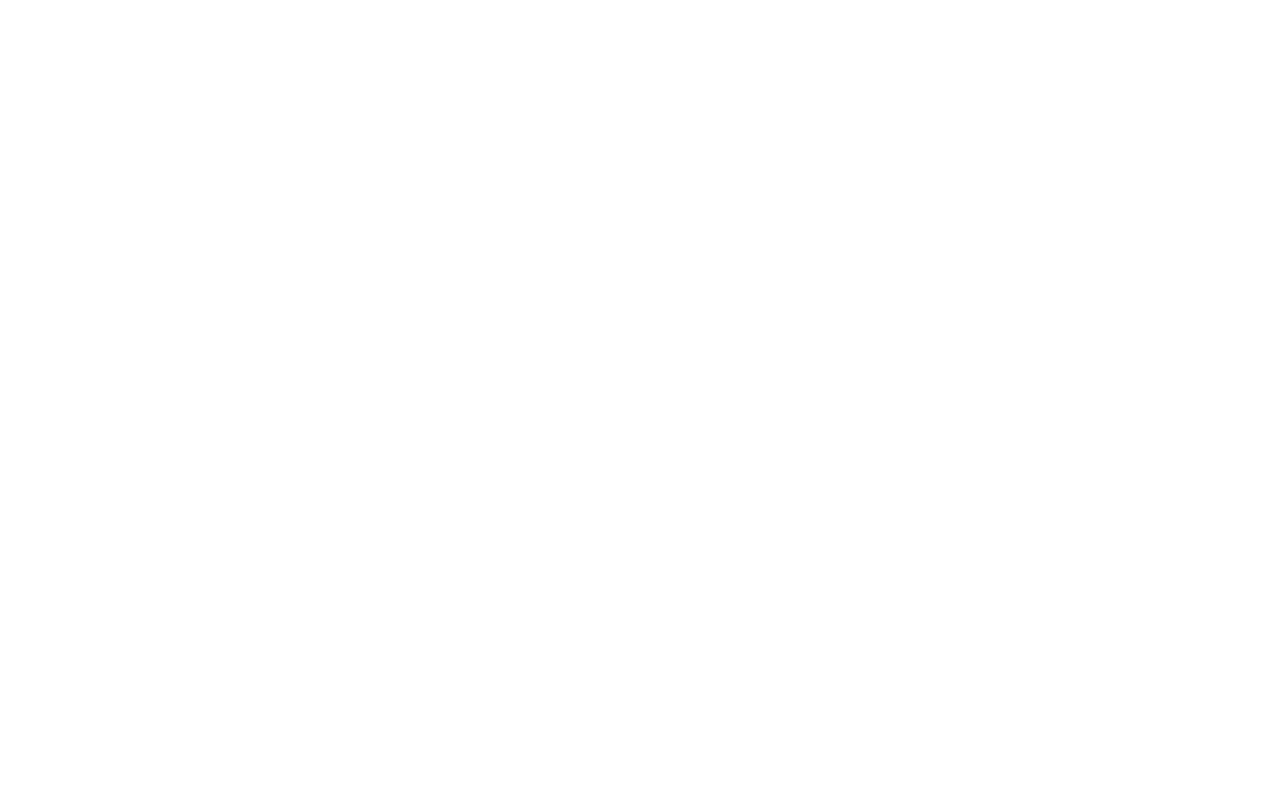
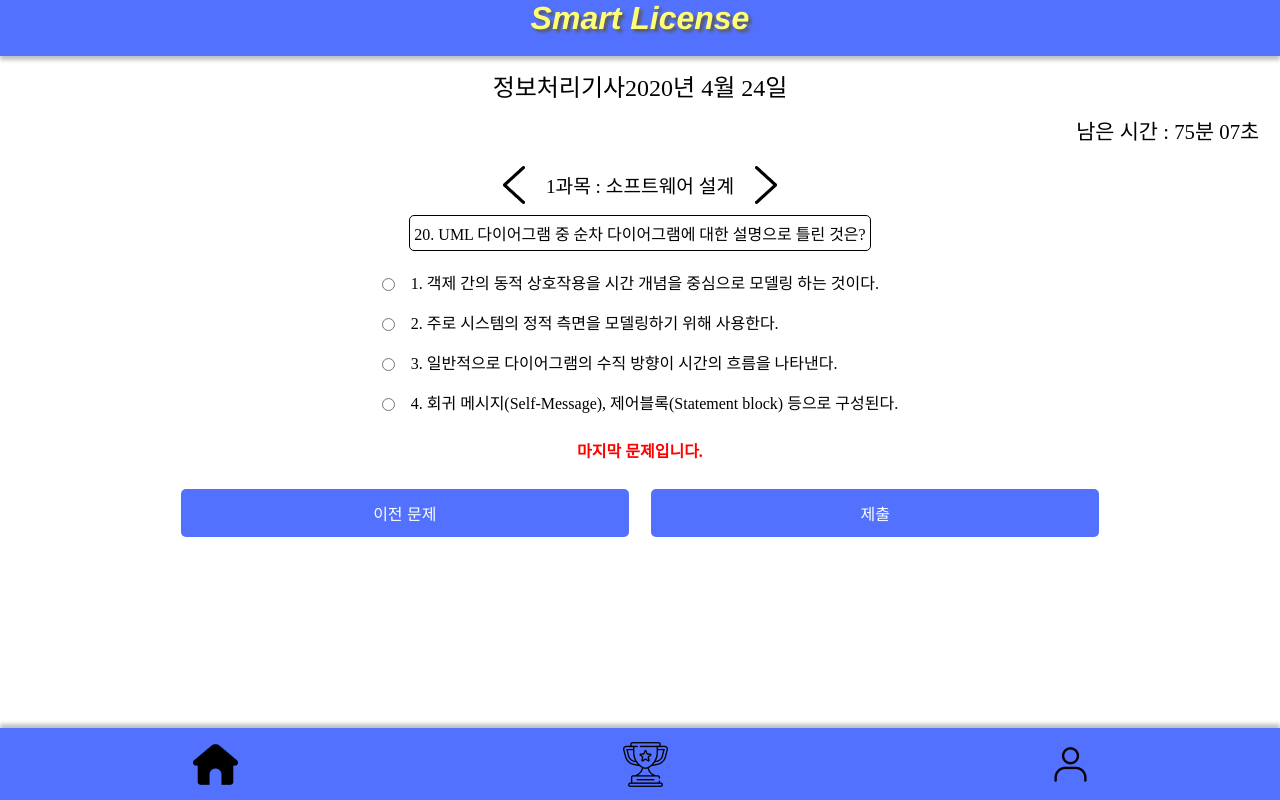
Before and after one commit to popcorn0125/SmartLicense, a Vue app: page /TestMode in a window 1280 px wide. Before the commit this address had no page. Built offline with nearby package versions, Linux system fonts and the light colour scheme.

Commit message:
240709 권지용 시험모드 웹 퍼블리싱

```diff
--- /dev/null
+++ b/src/ContentPage/TestMode.vue
@@ -0,0 +1,210 @@
+<template>
+  <TopBar />
+  <div class="practive_mode_container">
+    <div class="select_test">
+      <span>{{ DetailLicense }}</span><span>{{ TestDate }}</span>
+    </div>
+    <div class="timer">
+      <p>남은 시간 : 75분 07초</p>
+    </div>
+    <div class="current_sub">
+      <img src="@/assets/leftcaret.png">
+      <p>{{ Subject }}</p>
+      <img src="@/assets/rightcaret.png">
+    </div>
+    <div class="current_Q">
+      <p>{{ Qnumber }}. {{ Question }}</p>
+    </div>
+    <div class="current_A">
+      <div class="A_wrap">
+        <div class="raDio">
+          <input type="radio" name="option" id="option1">
+        </div>
+        <div class="opTion">
+          <label :for="'option1'">{{ Option1 }}</label>
+        </div>
+      </div>
+      <div class="A_wrap">
+        <div class="raDio">
+          <input type="radio" name="option" id="option2">
+        </div>
+        <div class="opTion">
+          <label :for="'option2'">{{ Option2 }}</label>
+        </div>
+      </div>
+      <div class="A_wrap">
+        <div class="raDio">
+          <input type="radio" name="option" id="option3">
+        </div>
+        <div class="opTion">
+          <label :for="'option3'">{{ Option3 }}</label>
+        </div>
+      </div>
+      <div class="A_wrap">
+        <div class="raDio">
+          <input type="radio" name="option" id="option4">
+        </div>
+        <div class="opTion">
+          <label :for="'option4'">{{ Option4 }}</label>
+        </div>
+      </div>
+    </div>
+    <div class="last_Q" v-if="Qnumber == 20">
+      <p>마지막 문제입니다.</p>
+    </div>
+    <div class="btn_collection">
+      <button class="check_btn">이전 문제</button>
+      <button v-if="Qnumber != 20" class="next_btn">다음 문제</button>
+      <button v-if="Qnumber == 20" class="submit_btn">제출</button>
+    </div>
+  </div>
+
+  <BottomBar />
+</template>
+
+<script>
+import TopBar from '@/components/TopBar.vue';
+import BottomBar from '@/components/BottomBar.vue';
+
+export default {
+  name: "PracticeMode",
+  components: {
+    TopBar, BottomBar
+  },
+  data() {
+    return {
+      DetailLicense: "정보처리기사",
+      TestDate: "2020년 4월 24일",
+      Subject: "1과목 : 소프트웨어 설계",
+      Qnumber: "20",
+      Question: "UML 다이어그램 중 순차 다이어그램에 대한 설명으로 틀린 것은?",
+      Option1: "1. 객제 간의 동적 상호작용을 시간 개념을 중심으로 모델링 하는 것이다.",
+      Option2: "2. 주로 시스템의 정적 측면을 모델링하기 위해 사용한다.",
+      Option3: "3. 일반적으로 다이어그램의 수직 방향이 시간의 흐름을 나타낸다.",
+      Option4: "4. 회귀 메시지(Self-Message), 제어블록(Statement block) 등으로 구성된다.",
+      Description: "순차 다이어그램은 행위 다이어그램이므로 동적이고, 순차적인 표현을 위한 다이어그램이다.",
+      correctAnswer: 2, // 정답 번호
+
+    }
+  },
+  methods: {
+
+  },
+
+  created() {
+
+  },
+  mounted() {
+
+  },
+}
+</script>
+
+<style scoped>
+.practive_mode_container {
+  top: 7%;
+  position: fixed;
+  height: calc(100% - 16%);
+  display: flex;
+  flex-direction: column;
+  align-items: center;
+  width: 100%;
+}
+
+.select_test {
+  margin-top: 0.5em;
+  margin-bottom: 0.5em;
+  font-size: 1.5em;
+  font-weight: 500;
+}
+
+.current_sub {
+  font-size: 1.2em;
+  display: flex;
+  align-items: center;
+}
+.current_sub > img{
+  margin: 0 1em 0 1em;
+}
+
+.current_Q {
+  margin: 0.7em;
+  padding: 0.3em;
+  border: solid 1px #000;
+  border-radius: 5px;
+  box-sizing: border-box;
+}
+
+.current_A {
+  display: flex;
+  flex-direction: column;
+  z-index: 1;
+}
+
+.A_wrap {
+  display: flex;
+}
+
+.raDio,
+.opTion {
+  margin: 0.5em;
+}
+
+.opTion>label {
+  font-size: 1em;
+}
+
+.raDio {
+  padding-top: 0.3em;
+}
+
+
+@keyframes blink-effect {
+
+  0%,
+  100% {
+    opacity: 1;
+  }
+
+  50% {
+    opacity: 0;
+  }
+}
+
+.last_Q {
+  color: red;
+  font-weight: bold;
+  animation: blink-effect 1s ease-in-out infinite;
+  margin: 1em 0 1em 0;
+}
+
+.btn_collection {
+  display: flex;
+  width: 100%;
+  align-items: center;
+  justify-content: center;
+  text-align: center;
+}
+
+.check_btn,
+.explain_btn,
+.next_btn,
+.submit_btn {
+  border-radius: 5px;
+  color: #fff;
+  background-color: #5271ff;
+  margin: .7em;
+  width: 35%;
+  height: 3em;
+  font-size: 1em;
+}
+
+.timer {
+  width: 100%;
+  text-align: right;
+  font-weight: 500;
+  font-size: 1.3em;
+  margin-right: 2em;
+  margin-bottom: 1em;
+}
+</style>
--- a/src/routers/router.js
+++ b/src/routers/router.js
@@ -8,6 +8,7 @@
 import RankingPage from "@/ContentPage/RankingPage.vue";
 import MyPage from "@/ContentPage/MyPage.vue";
 import PracticeMode from "@/ContentPage/PracticeMode.vue";
+import TestMode from "@/ContentPage/TestMode.vue";
 import ChangeInfo from "@/SignInUp/ChangeInfo.vue";
 import PracticeResult from "@/ContentPage/PracticeResult.vue";
 import TestResult from "@/ContentPage/TestResult.vue";
@@ -59,6 +60,11 @@
         component: PracticeMode,
     },
     {
+        path: "/TestMode",
+        name: "TestMode",
+        component: TestMode,
+    },
+    {
         path: "/ChangeInfo",
         name: "ChangeInfo",
         component: ChangeInfo,
```
Also changed, not shown: src/assets/leftcaret.png (added), src/assets/rightcaret.png (added).
